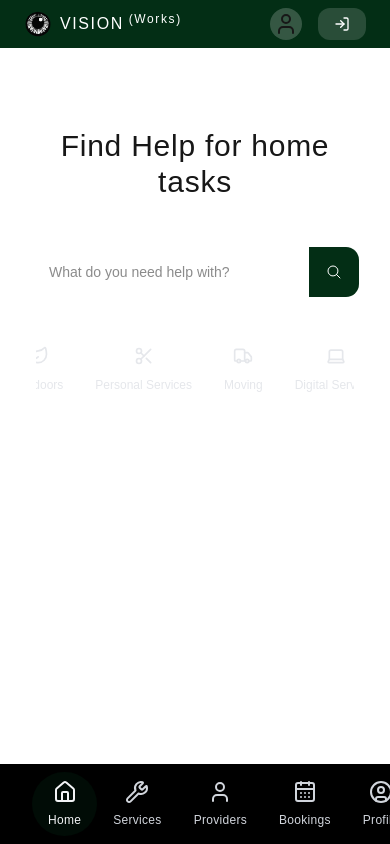
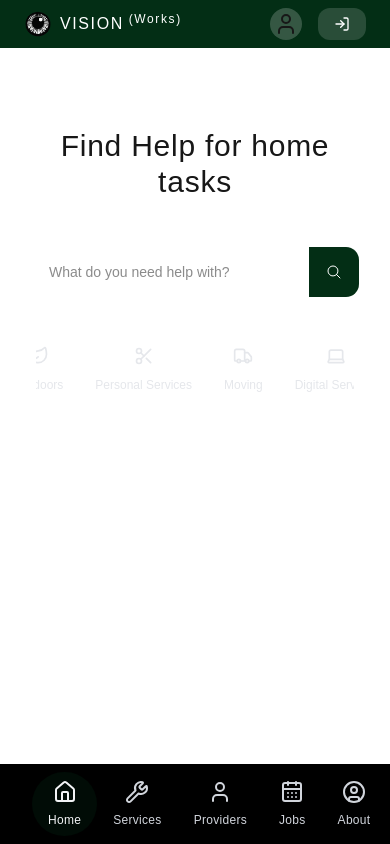
Before and after one commit to BlessingDotDev/vision-works, a Next.js app: page / in a window 390 px wide. Shown: the top 844 px of the page. Built offline with nearby package versions, Linux system fonts and the light colour scheme.

Commit message:
change the links of the mobileheader icon

```diff
--- a/components/layout/MoblileHeader.tsx
+++ b/components/layout/MoblileHeader.tsx
@@ -6,6 +6,7 @@ import {
   User,
   CalendarDays ,
   CircleUser,
+
 } from "lucide-react"
 import Link from "next/link"
 import { usePathname } from "next/navigation"
@@ -13,7 +14,7 @@ import clsx from "clsx"
 
 import type { LucideIcon } from "lucide-react"
 
-type Title = "Home" | "Services" | "Providers" | "Bookings" | "Profile"
+type Title = "Home" | "Services" | "Providers" | "Jobs" | "About"
 
 interface NavLink {
   id: string,
@@ -43,15 +44,15 @@ const Links: NavLink[] = [
   },
   {
     id: crypto.randomUUID(),
-    title: "Bookings",
+    title: "Jobs",
     icon: CalendarDays,
-    route: "bookings"
+    route: "/jobs"
   },
   {
     id: crypto.randomUUID(),
-    title: "Profile",
+    title: "About",
     icon: CircleUser,
-    route: "profile"
+    route: "/about"
   },
 ]
 
```
